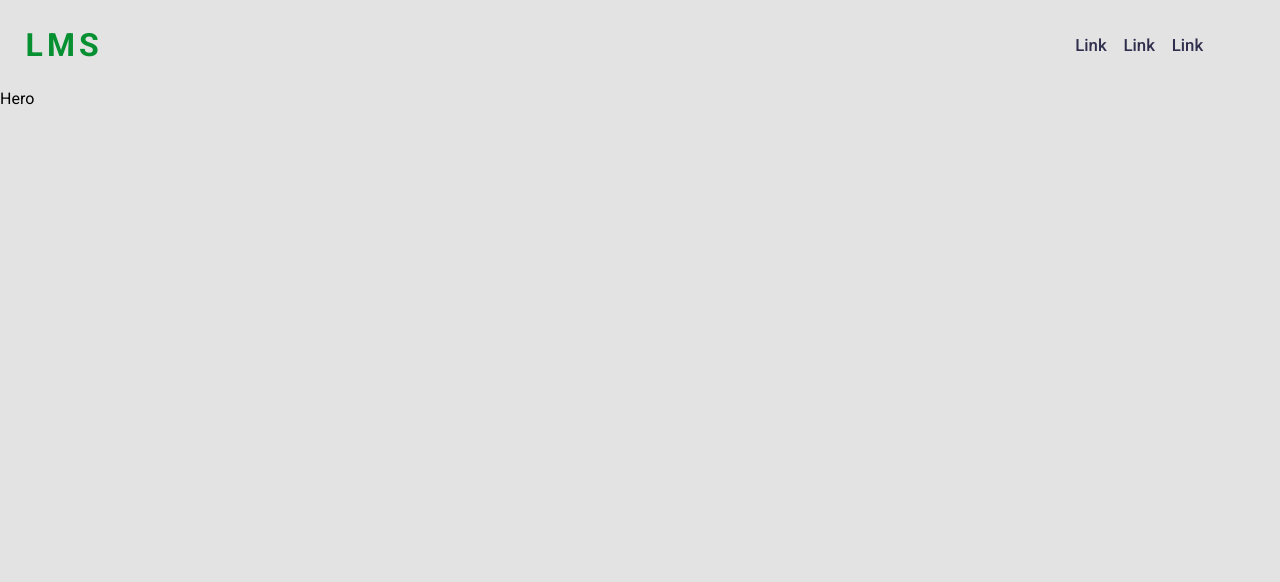
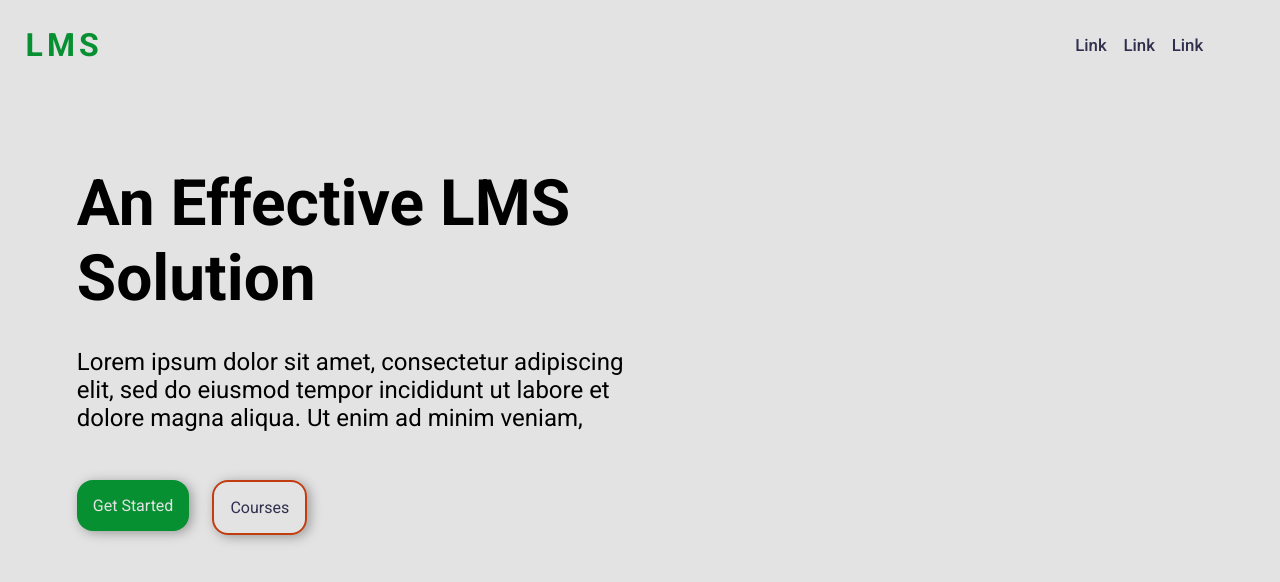
Before and after one commit to sidd5449/lms, a React (Create React App) app: page / in a window 1280 px wide. Shown: the top 582 px of the page. Built offline with nearby package versions, Linux system fonts and the light colour scheme.

Commit message:
added more schemas

```diff
--- a/package.json
+++ b/package.json
@@ -4,6 +4,8 @@
   "private": true,
   "dependencies": {
     "@sanity/cli": "^2.30.2",
+    "@sanity/client": "^3.3.2",
+    "@sanity/image-url": "^1.0.1",
     "@testing-library/jest-dom": "^5.16.4",
     "@testing-library/react": "^13.3.0",
     "@testing-library/user-event": "^13.5.0",
--- a/src/App.css
+++ b/src/App.css
@@ -26,4 +26,5 @@ body{
   --secondary-color: #0bb39a;
   --primary-dark: #302F4D;
   --secondary-dark: #120D31;
+  --tertiary-color: rgb(193, 61, 17);
 }
--- a/src/App.js
+++ b/src/App.js
@@ -2,6 +2,8 @@ import './App.css';
 import  { Routes, Route } from 'react-router-dom';
 import HomePage from './pages/HomePage';
 import Dash from './pages/Dash';
+import Login from './pages/Login';
+import Courses from './pages/Courses';
 
 
 function App() {
@@ -10,6 +12,8 @@ function App() {
       <Routes>
         <Route path='/' element = {<HomePage />} />
         <Route path='dashboard' element = {<Dash />} />
+        <Route path='login' element = {<Login />} />
+        <Route path='courses' element = {<Courses />} />
       </Routes>
     </div>
   );
--- a/src/components/Hero/Hero.jsx
+++ b/src/components/Hero/Hero.jsx
@@ -1,8 +1,20 @@
-import React from 'react'
+import React from 'react';
+import './Hero.scss';
 
 const Hero = () => {
   return (
-    <div>Hero</div>
+    <div className="app__hero">
+      <div className="app__hero-left">
+        <h1>An Effective LMS Solution</h1>
+        <p>Lorem ipsum dolor sit amet, consectetur adipiscing elit, sed do eiusmod tempor incididunt ut labore et dolore magna aliqua. Ut enim ad minim veniam,</p>
+
+        <div className="button-group">
+          <a href="/login"><button>Get Started</button></a>
+          <a href="/courses" ><button id='secondary'>Courses</button></a>
+        </div>
+      </div>
+      <div className="app__hero-right"></div>
+    </div>
   )
 }
 
--- a/src/components/Hero/Hero.scss
+++ b/src/components/Hero/Hero.scss
@@ -0,0 +1,50 @@
+.app__hero{
+    display: flex;
+    justify-content: space-between;
+    padding: 6vw;
+    align-items: center;
+
+}
+.app__hero-left{
+    display: flex;
+    flex-direction: column;
+    gap: 4vh;
+    align-items: flex-start;
+    width: 44vw;
+
+    h1{
+        font-size: 8vh;
+    }
+
+    p{
+        font-size: 3vh;
+    }
+
+    .button-group{
+        display: flex;
+        justify-content: space-between;
+        width: 18vw;
+        margin-top: 2vh;
+
+        a{
+            text-decoration: none;
+
+            button{
+                border: none;
+                background-color: var(--primary-color);
+                padding: 2vh;
+                font-size: 2vh;
+                color: var(--background-light);
+                border-radius: 2vh;
+                box-shadow: 3px 2px 12px rgb(151, 154, 151);
+            }
+        }
+    }
+
+}
+
+#secondary{
+    background: none;
+    border: 2px solid var(--tertiary-color);
+    color: var(--primary-dark);
+}
--- /dev/null
+++ b/src/pages/Courses.jsx
@@ -0,0 +1,9 @@
+import React from 'react'
+
+const Courses = () => {
+  return (
+    <div>Courses</div>
+  )
+}
+
+export default Courses
--- /dev/null
+++ b/src/pages/Login.jsx
@@ -0,0 +1,9 @@
+import React from 'react'
+
+const Login = () => {
+  return (
+    <div>Login</div>
+  )
+}
+
+export default Login
```
Also changed, not shown: src/client.js (added, +14 -0 lines), 2 other files (tests, documents, lock files or other folders).
